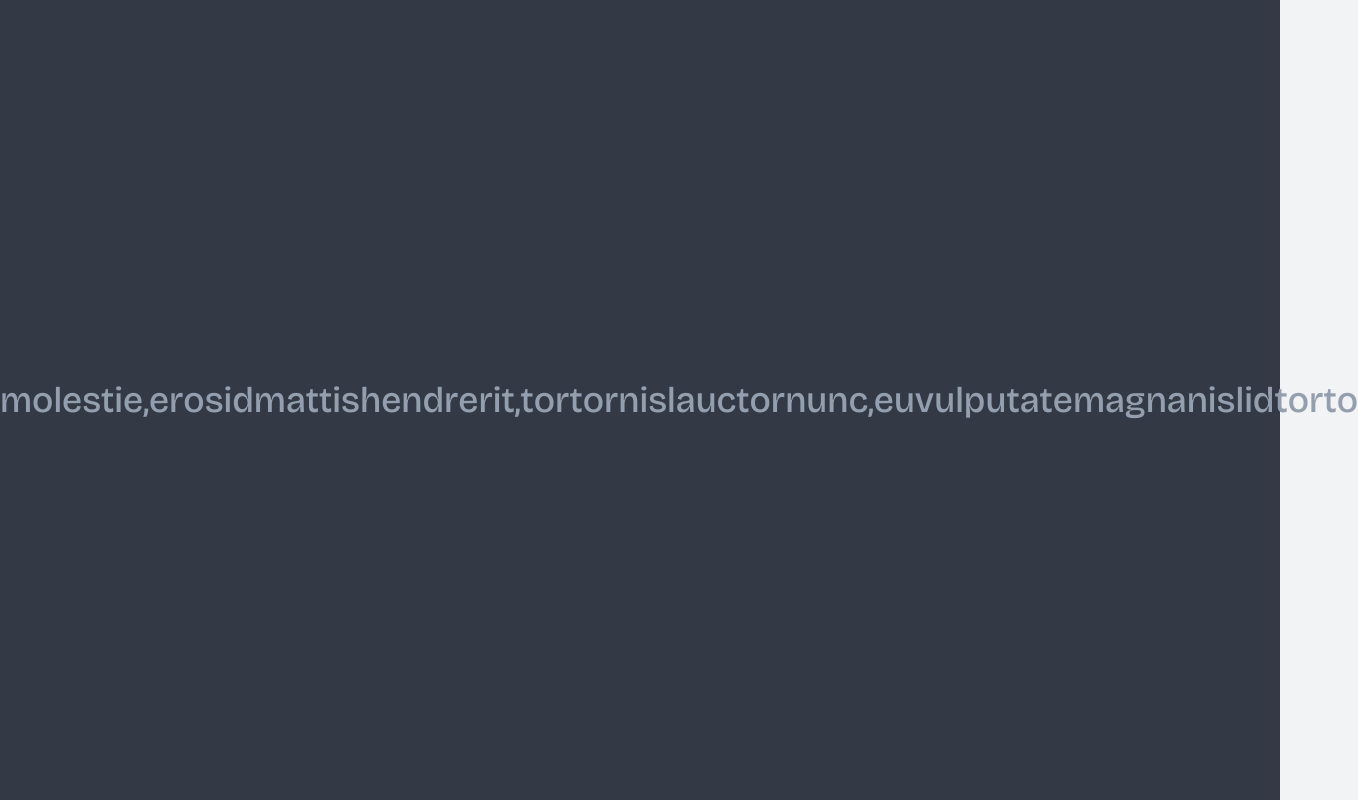
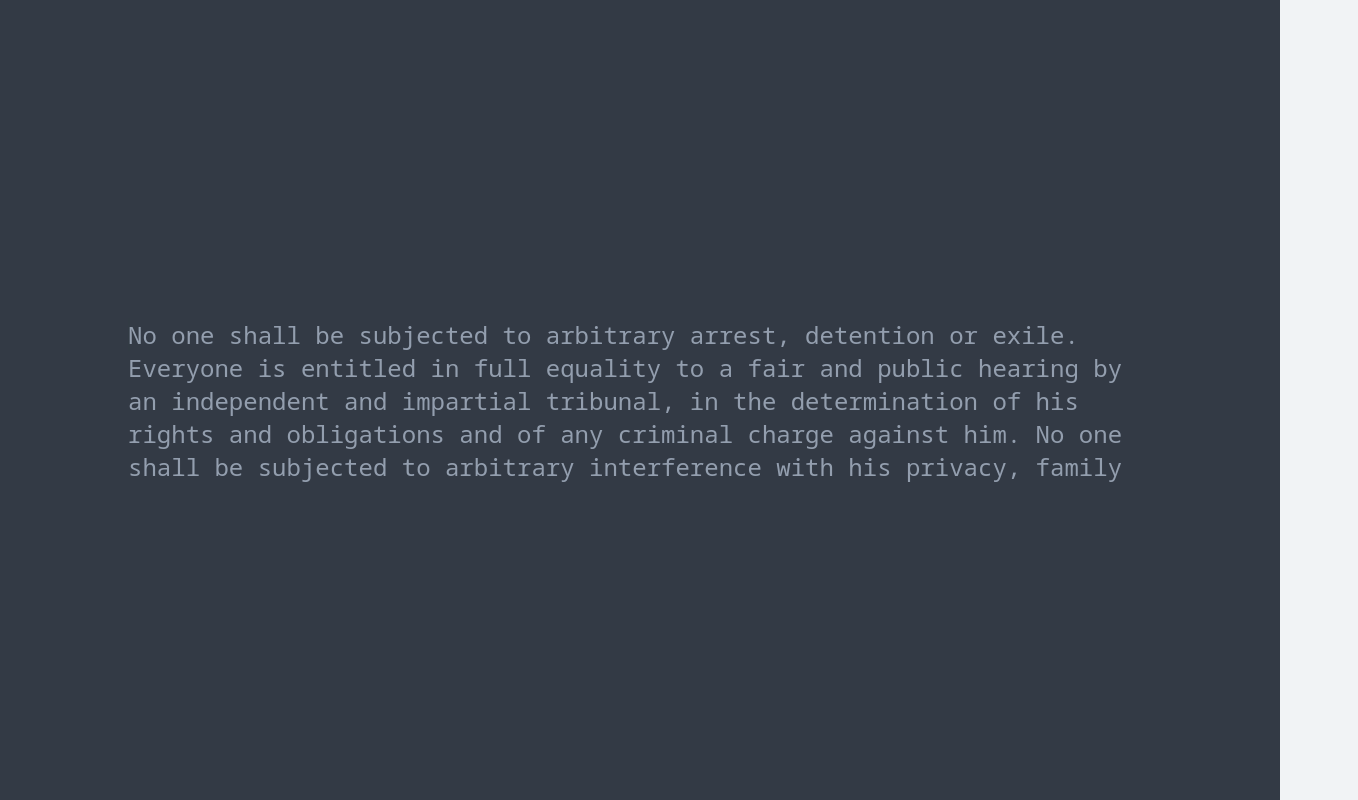
Before and after one commit to Varke/awesome-typer, a React (Create React App) app: page / in a window 1280 px wide. Shown: the whole page, 1358 px wide, since content can reach past the window. Built offline with nearby package versions, Linux system fonts and the light colour scheme.

Commit message:
main part

```diff
--- a/public/index.html
+++ b/public/index.html
@@ -21,11 +21,9 @@
       work correctly both with client-side routing and a non-root public URL.
       Learn how to configure a non-root public URL by running `npm run build`.
     -->
-   <link rel="preconnect" href="https://fonts.googleapis.com">
-   <link rel="preconnect" href="https://fonts.gstatic.com" crossorigin>
-   <link
-      href="https://fonts.googleapis.com/css2?family=Bricolage+Grotesque:opsz,wght@10..48,300;10..48,500&display=swap"
-      rel="stylesheet">
+    <link rel="preconnect" href="https://fonts.googleapis.com">
+<link rel="preconnect" href="https://fonts.gstatic.com" crossorigin>
+<link href="https://fonts.googleapis.com/css2?family=Noto+Sans+Mono:wght@300;400;500;600;700&display=swap" rel="stylesheet">
    <title>React App</title>
 </head>
 
--- a/src/components/TyperScreen.js
+++ b/src/components/TyperScreen.js
@@ -1,24 +1,35 @@
 import React, { useEffect, useState } from 'react';
-import styled from 'styled-components';
+import styled, { keyframes } from 'styled-components';
 
 const TyperScreen = () => {
-   const str =
-      'Nam molestie, eros id mattis hendrerit, tortor nisl auctor nunc, eu vulputate magna nisl id torto';
-   const strArray = str.split('');
-   const [newArray, setNewArray] = useState([]);
+   const originalString =
+      'No one shall be subjected to arbitrary arrest, detention or exile. Everyone is entitled in full equality to a fair and public hearing by an independent and impartial tribunal, in the determination of his rights and obligations and of any criminal charge against him. No one shall be subjected to arbitrary interference with his privacy, family';
+   const [inputString, setInputString] = useState('');
 
-   const isCharacterActive = (index) => {
-      console.log(newArray[index], ' == ', strArray[index]);
-      if (newArray.length > index && newArray[index] == strArray[index])
-         return true;
-      return false;
+   const getColorForChar = (char, index) => {
+      if (index >= inputString.length) {
+         return '#939eae'; // Серый цвет для неактивных символов
+      }
+      if (inputString[index] === char) {
+         return 'white'; // Белый цвет для совпавших символов
+      }
+      return '#ca4754'; // Красный цвет для несовпавших символов
    };
 
+   // Обработчик нажатия клавиши
    useEffect(() => {
       const handleKeyDown = (event) => {
-         if (event.key != 'Shift') {
-            setNewArray((prevArray) => [...prevArray, event.key]);
-            console.log(newArray);
+         // Исключаем Ctrl, Alt, и Meta (Cmd на Mac)
+         if (!event.ctrlKey && !event.altKey && !event.metaKey) {
+            // Если нажали Backspace, нужно удалить последний введённый символ
+            if (event.key === 'Backspace') {
+               setInputString(inputString.slice(0, -1));
+            }
+            // Обрабатываем только символы длиной 1, чтобы не трогать служебные
+            else if (event.key.length === 1) {
+               setInputString(inputString + event.key);
+               console.log(inputString);
+            }
          }
       };
 
@@ -27,24 +38,64 @@ const TyperScreen = () => {
       return () => {
          window.removeEventListener('keydown', handleKeyDown);
       };
-   }, [newArray]);
+   }, [inputString]);
 
    return (
       <Container>
          <TextContainer>
-            {strArray.map((character, index) => (
-               <Text key={index} active={isCharacterActive(index)}>
-                  {character}
-               </Text>
-            ))}
+            {/* <Text ref={componentRef}>{str}</Text> */}
+            <TextWithLetters>
+               {originalString.split('').map((char, index) => (
+                  <Letter
+                     color={getColorForChar(char, index)}
+                     needShowBeforeBlock={index === inputString.length}
+                  >
+                     {char}
+                  </Letter>
+               ))}
+            </TextWithLetters>
          </TextContainer>
       </Container>
    );
 };
 
+const blinkingAnimation = keyframes`
+  from {
+    opacity: 1;
+  }
+  to {
+    opacity: 0;
+  }
+`;
+
+const Letter = styled.span`
+   position: relative;
+   font-size: 24px;
+   font-family: 'Noto Sans Mono', monospace;
+   font-weight: 400;
+   user-select: none;
+   color: ${(props) => props.color};
+   &::before {
+      content: '';
+      display: ${(props) =>
+         props.needShowBeforeBlock
+            ? 'block'
+            : 'none'}; // Блоковое отображение для ::before
+      position: absolute;
+      left: 0;
+      top: 0;
+      height: 100%;
+      width: 2px;
+      background-color: green;
+      animation: ${blinkingAnimation} 0.6s infinite alternate;
+   }
+`;
+
 const TextContainer = styled.div`
    display: flex;
-   white-space: pre-wrap;
+   flex-direction: column;
+   justify-content: flex-start;
+   width: 80%;
 `;
 
 const Container = styled.div`
@@ -55,18 +106,18 @@ const Container = styled.div`
    flex-direction: column;
    justify-content: center;
    align-items: center;
-   padding-inline: 100px;
 `;
 
-const Text = styled.p`
+const Text = styled.span`
    color: ${(props) => (props.active ? '#FFF' : '#939eae')};
-   font-size: 36px;
-   font-family: Bricolage Grotesque;
-   font-weight: 500;
+   font-size: 24px;
+   font-family: 'Noto Sans Mono', monospace;
+   font-weight: 400;
    user-select: none;
+   margin-top: 0;
 `;
 
-const UpText = styled(Text)`
+const TextWithLetters = styled(Text)`
    color: white;
 `;
 
```
